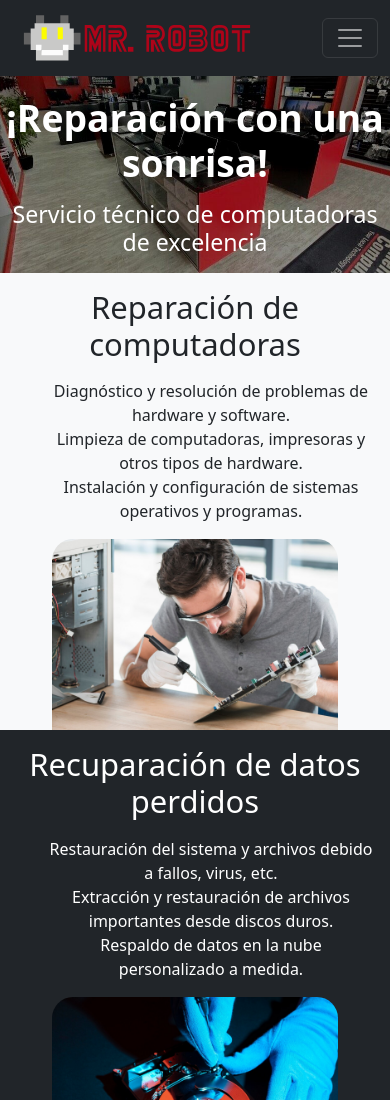
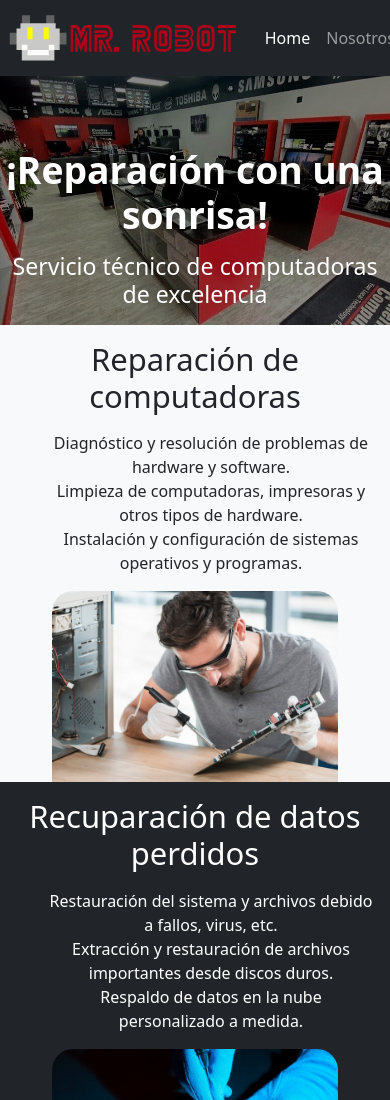
Before and after one commit to lrodasU/MrRobot, a plain HTML site: page index.html in a window 390 px wide. Shown: the top 1100 px of the page. Drawn offline with nearby package versions, Linux system fonts and the light colour scheme.

Commit message:
Fixed navbar

```diff
--- a/index.html
+++ b/index.html
@@ -5,45 +5,49 @@
     <meta name="viewport" content="width=device-width, initial-scale=1" />
 
     <title>Mr. Robot</title>
-    <link rel="icon" type="image/x-icon" href="images/no_name_logo.svg">
+    <link rel="icon" type="image/x-icon" href="images/no_name_logo.svg" />
 
-    <link href="https://cdn.jsdelivr.net/npm/bootstrap@5.3.3/dist/css/bootstrap.min.css" rel="stylesheet" integrity="sha384-QWTKZyjpPEjISv5WaRU9OFeRpok6YctnYmDr5pNlyT2bRjXh0JMhjY6hW+ALEwIH" crossorigin="anonymous">
+    <link
+      href="https://cdn.jsdelivr.net/npm/bootstrap@5.3.3/dist/css/bootstrap.min.css"
+      rel="stylesheet"
+      integrity="sha384-QWTKZyjpPEjISv5WaRU9OFeRpok6YctnYmDr5pNlyT2bRjXh0JMhjY6hW+ALEwIH"
+      crossorigin="anonymous"
+    />
     <link rel="stylesheet" href="style.css" />
   </head>
   <body class="d-flex flex-column h-100">
     <header>
-      <nav class="navbar navbar-expand-md navbar-dark fixed-top bg-dark">
-        <div class="container-fluid">
+      <nav class="navbar navbar-expand navbar-dark bg-dark">
         <a class="navbar-brand" href="index.html"
-            ><img src="images/logo.svg" alt="logo" width="250" height="50"
+          ><img src="images/logo.svg" alt="logo" width="auto" height="50"
         /></a>
         <button
           class="navbar-toggler"
           type="button"
-            data-bs-toggle="collapse"
-            data-bs-target="#navbarCollapse"
-            aria-controls="navbarCollapse"
+          data-toggle="collapse"
+          data-target="#navbarsExample02"
+          aria-controls="navbarsExample02"
           aria-expanded="false"
           aria-label="Toggle navigation"
         >
           <span class="navbar-toggler-icon"></span>
         </button>
-          <div class="collapse navbar-collapse" id="navbarCollapse">
-            <ul class="navbar-nav me-auto mb-2 mb-md-0">
+
+        <div class="collapse navbar-collapse" id="navbarsExample02">
+          <ul class="navbar-nav mr-auto">
             <li class="nav-item">
-                <a class="nav-link active" aria-current="page" href="">Home</a>
+              <a class="nav-link active" href="">Home</a>
             </li>
             <li class="nav-item">
               <a class="nav-link" href="contacto.html">Nosotros</a>
             </li>
           </ul>
         </div>
-        </div>
       </nav>
     </header>
 
     <main>
-      <div class="position-relative overflow-hidden pt-4 text-center">
+      <div class="position-relative overflow-hidden text-center">
         <div class="bgimg pt-4">
           <div class="col-md-10 p-lg-5 mx-auto mt-5">
             <h1 class="display-3 fw-bold">¡Reparación con una sonrisa!</h1>
@@ -163,9 +167,7 @@
           <h2 class="display-5 py-3">¿Por qué elegir Mr. Robot?</h2>
         </div>
         <div class="d-md-flex flex-md-equal w-100 pt-3">
-          <div
-            class="px-3 pt-md-3 px-md-5 text-center overflow-hidden item"
-          >
+          <div class="px-3 pt-md-3 px-md-5 text-center overflow-hidden item">
             <div>
               <img
                 src="images/team.png"
@@ -200,9 +202,7 @@
             </div>
           </div>
 
-          <div
-            class="px-3 pt-md-3 px-md-5 text-center overflow-hidden"
-          >
+          <div class="px-3 pt-md-3 px-md-5 text-center overflow-hidden">
             <div>
               <img src="images/stars.png" alt="five stars icon" width="80%" />
             </div>
@@ -221,17 +221,27 @@
           <h2 class="display-5 py-3">¡Contáctanos!</h2>
         </div>
         <div class="d-flex w-100 justify-content-center text-start">
-          <div class="w-50 ">
+          <div class="w-50">
             <form class="">
               <label class="lead m-2">Nombre: </label>
-              <input type="name" class="form-control" placeholder="Nombre"/>
+              <input type="name" class="form-control" placeholder="Nombre" />
               <label class="lead m-2">Empresa: </label>
-              <input type="company" class="form-control" placeholder="Empresa"/>
+              <input
+                type="company"
+                class="form-control"
+                placeholder="Empresa"
+              />
               <label class="lead m-2">Correo Electrónico: </label>
-              <input type="email" class="form-control" placeholder="tucorreo@ejemplo.com"/>
+              <input
+                type="email"
+                class="form-control"
+                placeholder="tucorreo@ejemplo.com"
+              />
               <label class="lead m-2">Motivo de la consulta: </label>
               <textarea class="form-control" rows="4"></textarea>
-              <button type="button" class="btn btn-primary btn-block my-4">Enviar</button>
+              <button type="button" class="btn btn-primary btn-block my-4">
+                Enviar
+              </button>
             </form>
           </div>
         </div>
--- a/style.css
+++ b/style.css
@@ -36,6 +36,10 @@ a{
     background-color: #581E25;
 }
 
+.navbar-brand img{
+  margin-left: 5px;
+}
+
 @media (min-width: 768px) {
   .flex-md-equal > * {
     flex: 1;
```
Also changed, not shown: contacto.html (+10 -11 lines). Lines whose indentation alone changed are shown as unchanged.
